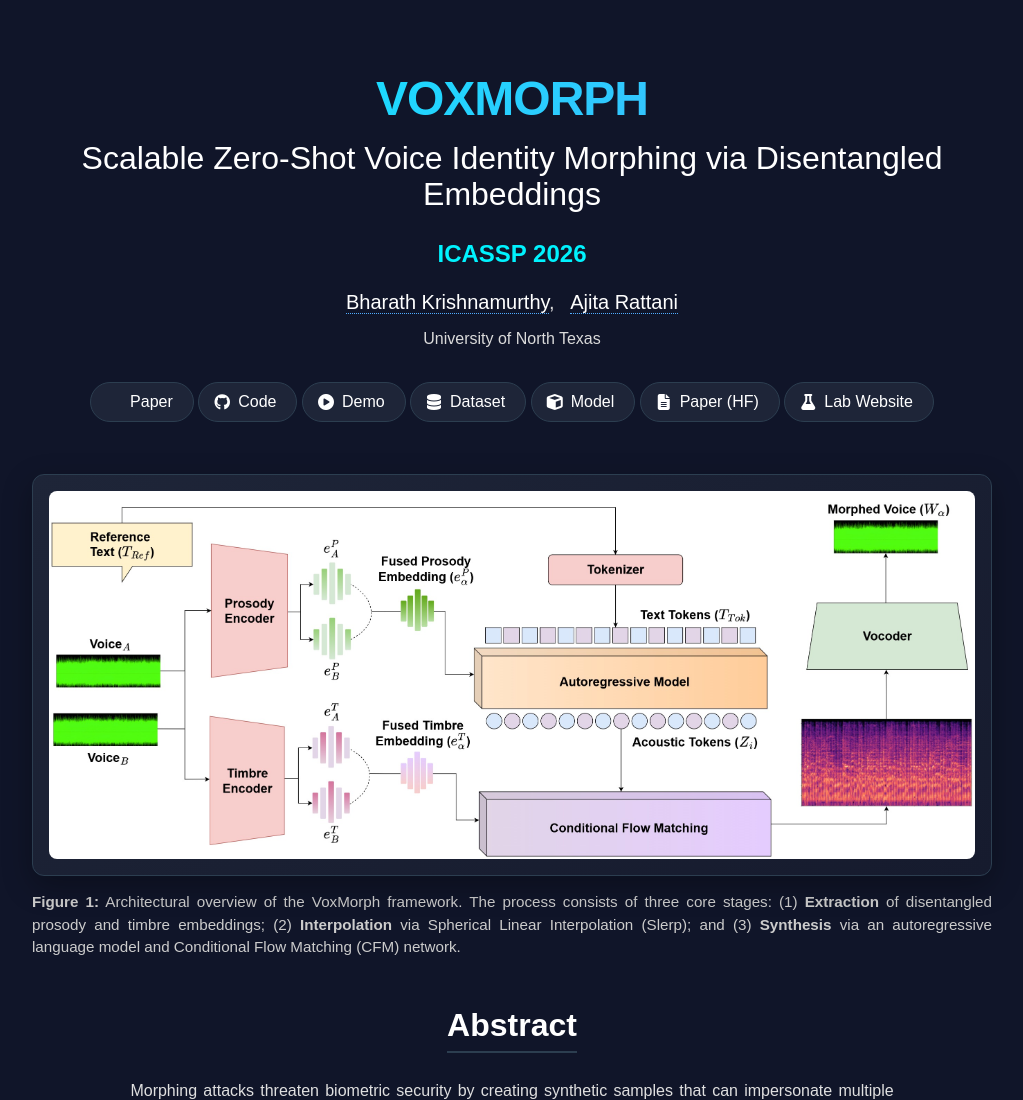
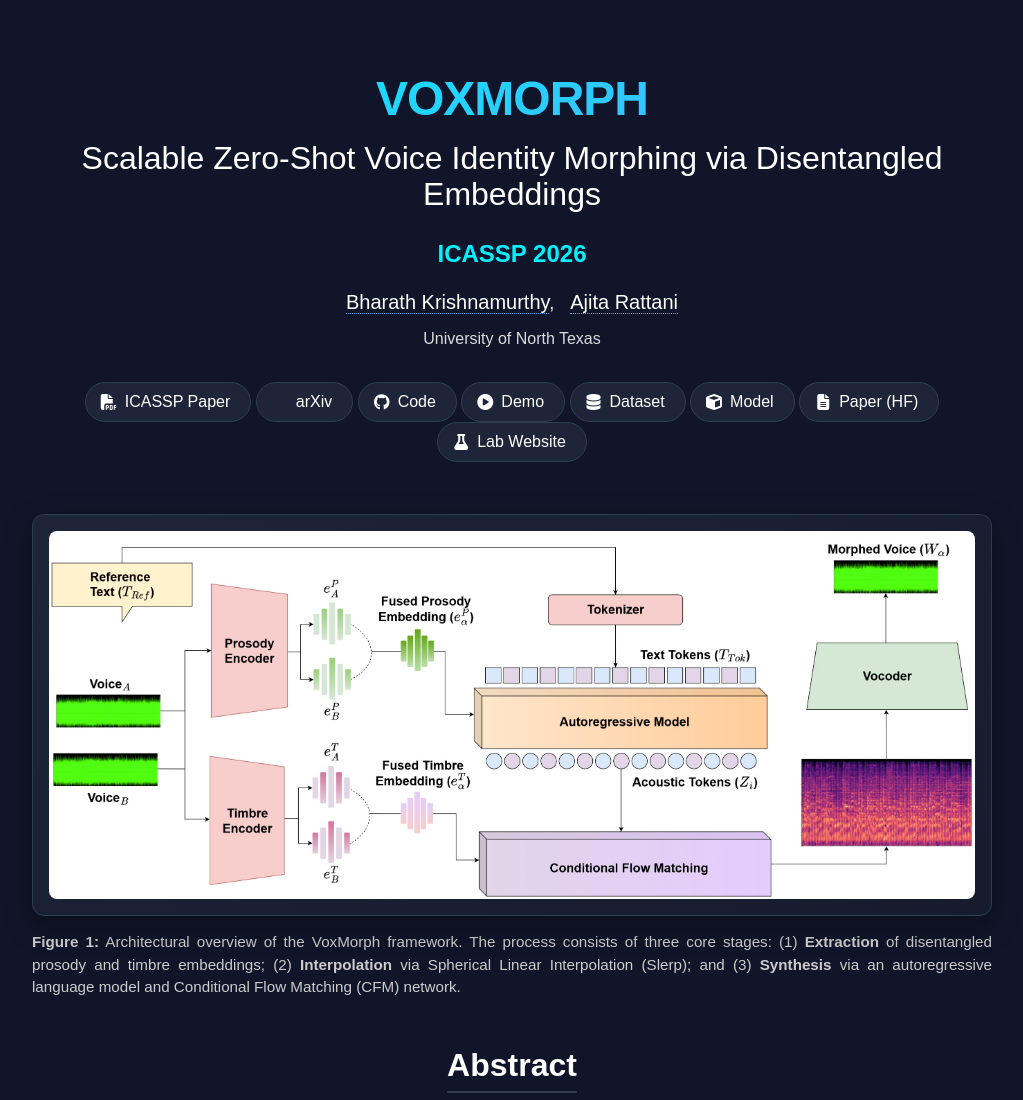
Before and after one commit to vcbsl/VoxMorph, a plain HTML site: page index.html in a window 1280 px wide. Shown: the top 1100 px of the page, without its empty margins (128-1151 px from the left). Drawn offline with nearby package versions, Linux system fonts and the light colour scheme; some icons are missing; a web font is replaced by a local one.

Commit message:
Updated Proceedings Paper link

```diff
--- a/index.html
+++ b/index.html
@@ -264,9 +264,15 @@
             <div class="publication-links">
               <!-- Paper Link -->
               <span class="link-block">
+                <a href="https://ieeexplore.ieee.org/document/11462383" target="_blank" class="external-link button is-normal is-rounded is-dark">
+                  <span class="icon"><i class="fas fa-file-pdf"></i></span>
+                  <span>ICASSP Paper</span>
+                </a>
+              </span>
+              <span class="link-block">
                 <a href="https://arxiv.org/abs/2601.20883" target="_blank" class="external-link button is-normal is-rounded is-dark">
                   <span class="icon"><i class="ai ai-arxiv"></i></span>
-                  <span>Paper</span>
+                  <span>arXiv</span>
                 </a>
               </span>
 
```
